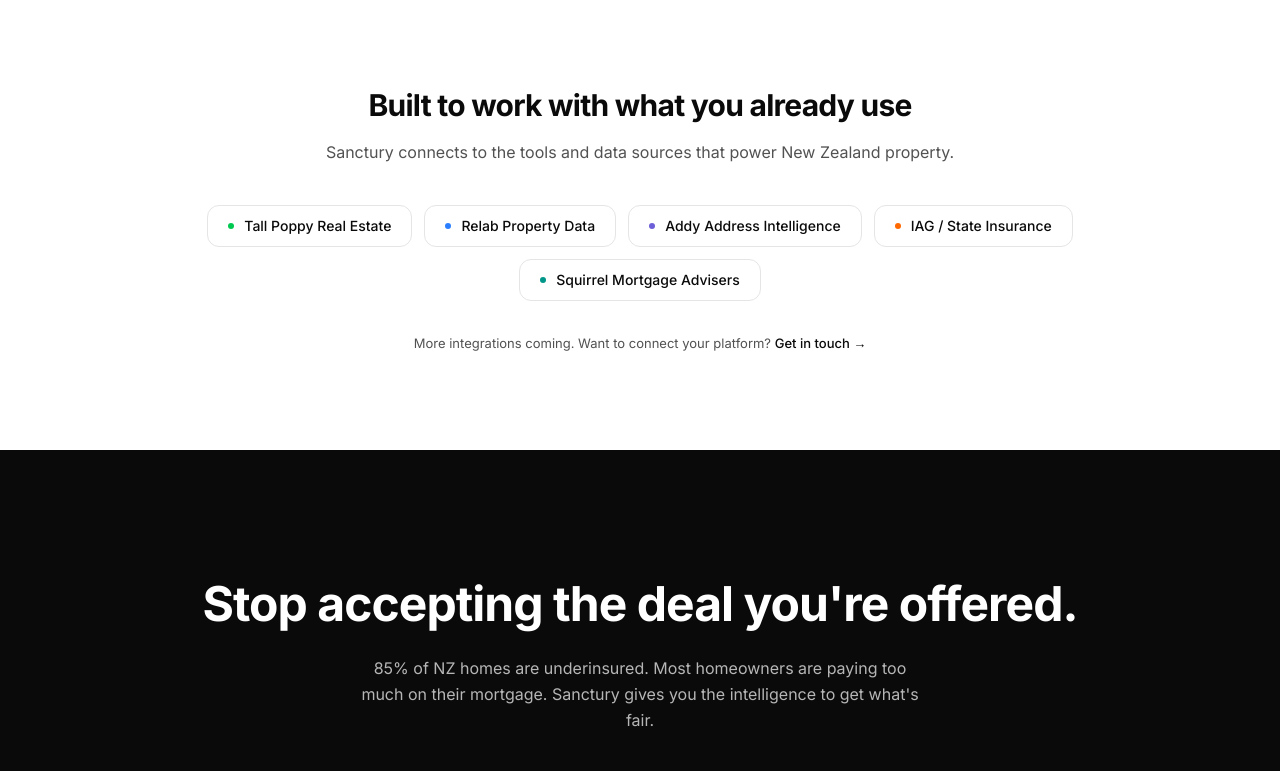
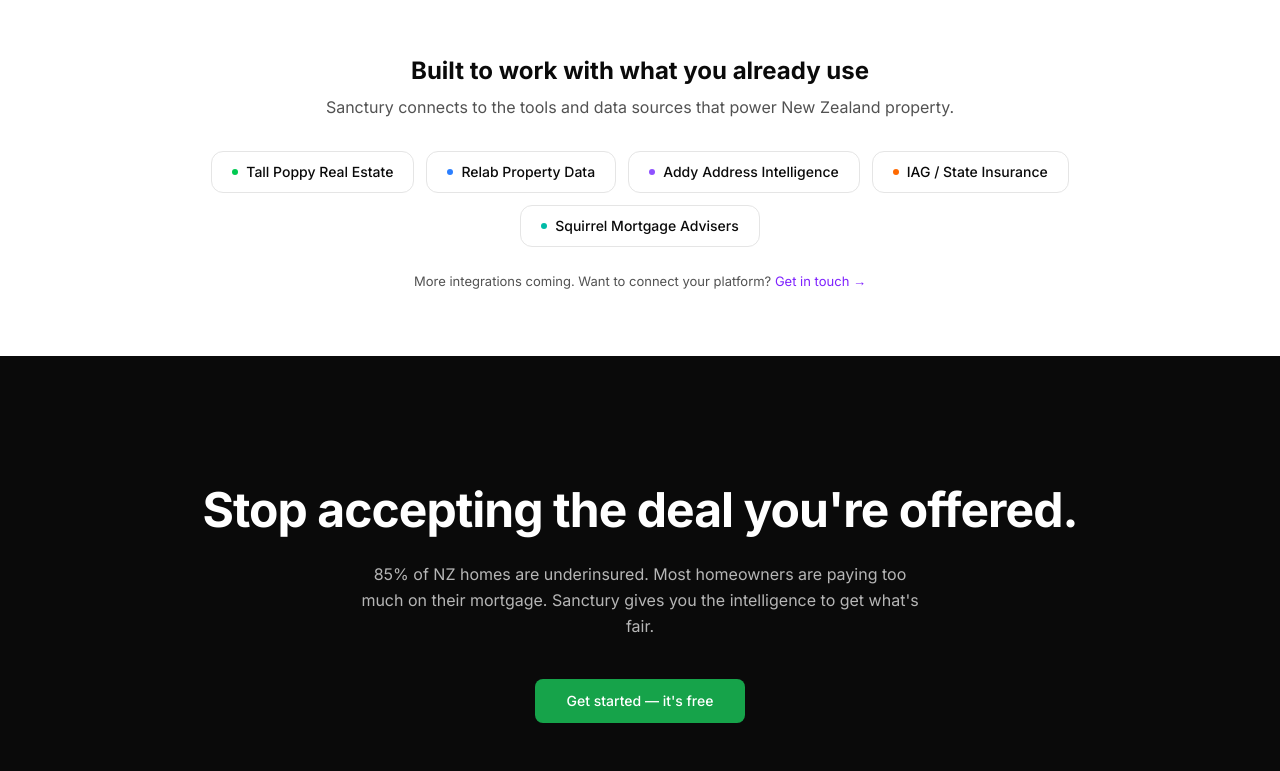
Before and after one commit to ratherspicy/sanctury, a Next.js app: page / in a window 1280 px wide. Shown: the part 1679-2450 px from the top of the page. Built offline with nearby package versions, Linux system fonts and the light colour scheme.

Commit message:
Fix integration badges placement — between tool cards and black CTA

```diff
--- a/app/page.tsx
+++ b/app/page.tsx
@@ -71,9 +71,9 @@
 const integrations = [
   { name: "Tall Poppy Real Estate", dotClass: "bg-green-500" },
   { name: "Relab Property Data", dotClass: "bg-blue-500" },
-  { name: "Addy Address Intelligence", dotClass: "bg-violet" },
+  { name: "Addy Address Intelligence", dotClass: "bg-violet-500" },
   { name: "IAG / State Insurance", dotClass: "bg-orange-500" },
-  { name: "Squirrel Mortgage Advisers", dotClass: "bg-teal-600" },
+  { name: "Squirrel Mortgage Advisers", dotClass: "bg-teal-500" },
 ] as const;
 
 export default function Home() {
@@ -170,39 +170,36 @@
           </div>
         </section>
 
-        <section className="bg-surface py-20 lg:py-24">
+        <section className="bg-surface py-16">
           <div className="mx-auto max-w-6xl px-6 text-center lg:px-8">
-            <h2 className="text-2xl font-bold tracking-tight text-foreground sm:text-3xl">
+            <h2 className="text-2xl font-bold text-[#0A0A0A]">
               Built to work with what you already use
             </h2>
-            <p className="mx-auto mt-4 max-w-2xl text-base leading-relaxed text-muted">
+            <p className="mx-auto mt-2 max-w-2xl text-base text-[#525252]">
               Sanctury connects to the tools and data sources that power New
               Zealand property.
             </p>
 
-            <div className="mt-10 flex flex-wrap items-center justify-center gap-3">
+            <div className="mt-8 flex flex-wrap items-center justify-center gap-3">
               {integrations.map((integration) => (
                 <span
                   key={integration.name}
-                  className="inline-flex items-center gap-2.5 rounded-xl border border-border bg-surface px-5 py-2.5"
+                  className="inline-flex items-center gap-2 rounded-xl border border-[#E5E5E5] bg-white px-5 py-2.5"
                 >
                   <span
                     className={`h-1.5 w-1.5 shrink-0 rounded-full ${integration.dotClass}`}
                     aria-hidden
                   />
-                  <span className="text-sm font-medium text-foreground">
+                  <span className="text-sm font-medium text-[#0A0A0A]">
                     {integration.name}
                   </span>
                 </span>
               ))}
             </div>
 
-            <p className="mt-8 text-[13px] text-muted">
+            <p className="mt-6 text-[13px] text-[#525252]">
               More integrations coming. Want to connect your platform?{" "}
-              <a
-                href="/contact"
-                className="font-medium text-foreground transition-colors hover:text-violet"
-              >
+              <a href="/contact" className="text-violet-600 hover:underline">
                 Get in touch →
               </a>
             </p>
```
